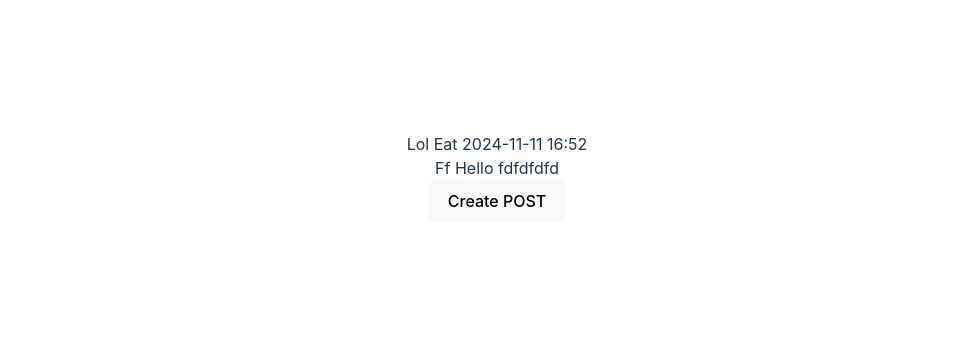
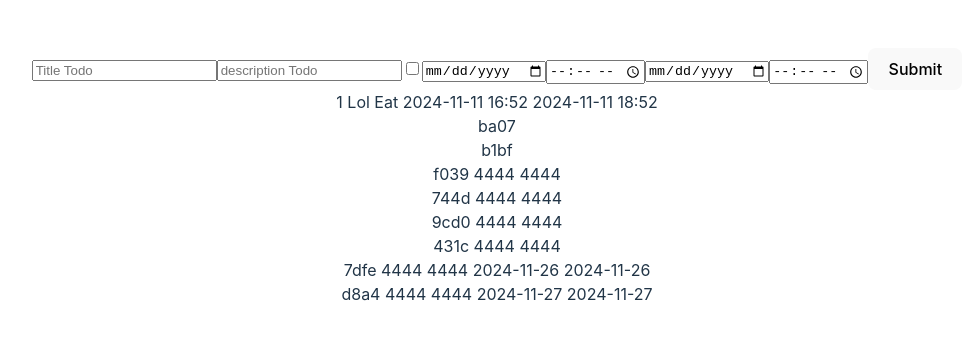
Before and after one commit to Garpirik/College_Todolist, a React (Vite) app: page / in a window 1280 px wide. Shown: the part 223-562 px from the top of the page, without its empty margins (143-1116 px from the left). Built offline with nearby package versions, Linux system fonts and the light colour scheme; data requests are answered from the project's data file.

Commit message:
Some file names changed, add Formik library , add form for add todo

```diff
--- a/db.json
+++ b/db.json
@@ -11,13 +11,83 @@
       }
     },
     {
-      "id": "aaf7",
-      "title": "Ff",
-      "description": "Hello",
+      "id": "ba07",
+      "title": "",
+      "description": "",
       "completed": true,
       "data": {
-        "createdAt": "fdfdfdfd",
-        "deadline": "sdfsdfsdf"
+        "createdAt": "",
+        "deadline": ""
+      }
+    },
+    {
+      "id": "b1bf",
+      "title": "",
+      "description": "",
+      "completed": true,
+      "data": {
+        "createdAt": "",
+        "deadline": ""
+      }
+    },
+    {
+      "id": "f039",
+      "title": "4444",
+      "description": "4444",
+      "completed": true,
+      "data": {
+        "createdAt": "",
+        "deadline": ""
+      }
+    },
+    {
+      "id": "744d",
+      "title": "4444",
+      "description": "4444",
+      "completed": true,
+      "data": {
+        "createdAt": "",
+        "deadline": ""
+      }
+    },
+    {
+      "id": "9cd0",
+      "title": "4444",
+      "description": "4444",
+      "completed": true,
+      "data": {
+        "createdAt": "",
+        "deadline": ""
+      }
+    },
+    {
+      "id": "431c",
+      "title": "4444",
+      "description": "4444",
+      "completed": true,
+      "data": {
+        "createdAt": "",
+        "deadline": ""
+      }
+    },
+    {
+      "id": "7dfe",
+      "title": "4444",
+      "description": "4444",
+      "completed": true,
+      "data": {
+        "createdAt": "2024-11-26",
+        "deadline": "2024-11-26"
+      }
+    },
+    {
+      "id": "d8a4",
+      "title": "4444",
+      "description": "4444",
+      "completed": true,
+      "data": {
+        "createdAt": "2024-11-27",
+        "deadline": "2024-11-27"
       }
     }
   ]
--- a/src/App.tsx
+++ b/src/App.tsx
@@ -1,12 +1,14 @@
 
 import './App.css'
-import EventContainer from './components/EventContainer'
+import TodoContainer from './components/TodoContainer'
+
+
 
 function App() {
 
   return (
     <>
-    <EventContainer />
+    <TodoContainer />
     </>
   )
 }
--- a/src/components/EventContainer.tsx
+++ /dev/null
@@ -1,34 +0,0 @@
-
-import { ITodo } from "../models/ITodo";
-import { TodoAPI } from "../Service/TodoService";
-
-// interface IPost{
-//     post: ITodo
-// }
-
-const EventContainer: React.FC  = () =>{
-    // const {data  } = TodoAPI.useGetTodoIdQuery(1);
-    const {data , isLoading, error} = TodoAPI.useGetAllTodoQuery(100 )
-   const [createPost, {}] = TodoAPI.useCreateTodoMutation();
-
-
-
-   const createButtonPost = async  ()  =>{
-    const title = prompt();
-        await createPost ({title: "Ff", description: "Hello", completed: true , data: {createdAt : "fdfdfdfd" , deadline :"sdfsdfsdf"}} as unknown as ITodo)
-   }
-
-   return(
-        <div>
-        {isLoading && <div>Loading...</div>}
-        {error && <div> error </div>}
-        {data && data.map(el =>
-        <div key={el.id}>
-            {el.title} {el.description} {el.data.createdAt.toString()}
-        </div>)}
-        <button onClick={() => createButtonPost()}>Create POST</button>
-        </div>
-    )
-}
-
-export default EventContainer;
--- /dev/null
+++ b/src/components/TodoContainer.tsx
@@ -0,0 +1,67 @@
+
+import { Form, Formik, Field } from "formik";
+import { ITodo } from "../models/ITodo";
+import { TodoAPI } from "../Service/TodoService";
+import TodoItem from "./TodoItem";
+
+// interface IPost{
+//     post: ITodo
+// }
+
+interface ValuesForm{
+    title : string,
+    description : string,
+    completed : boolean
+    data: {createdAt : string, deadline : string}
+}
+
+
+
+
+const TodoContainer: React.FC  = () =>{
+    // const {data  } = TodoAPI.useGetTodoIdQuery(1);
+    const {data , isLoading, error} = TodoAPI.useGetAllTodoQuery(100 )
+   const [createTodo, {}] = TodoAPI.useCreateTodoMutation();
+
+   const initialValues : ITodo = {title : '', description :'', completed : false, data:{createdAt :"" , deadline : ""}}
+
+
+   const createTodoButton = async  (todo : ValuesForm)  =>{
+
+        await createTodo({title: todo.title, description: todo.description, completed: todo.completed , data: {createdAt : todo.data.createdAt , deadline : todo.data.createdAt}} as unknown as ITodo)
+   }
+
+   return(
+        <div>
+        {isLoading && <div>Loading...</div>}
+        {error && <div> error </div>}
+
+        <Formik initialValues={initialValues} onSubmit={(value) => {createTodoButton(value)}}>
+
+            <Form>
+                <label htmlFor="title"></label>
+                <Field id="title" name="title" placeholder="Title Todo" />
+                <label htmlFor="title"></label>
+                <Field id="description" name="description" placeholder="description Todo" />
+                <label htmlFor="title"></label>
+                <Field type="checkbox" id="completed" name="completed" placeholder="Title Todo"  />
+                <label htmlFor="title"></label>
+                <Field type="date" id="createdAt" name="data.createdAt" placeholder="Create at"  />
+                <Field type="time" id="createdAt" name="data.createdAt" placeholder="Create at"  />
+                <Field type="date" id="createdAt" name="data.deadline" placeholder="Finish to time"  />
+                <Field type="time" id="createdAt" name="data.deadline" placeholder="Finish to time"  />
+                <button type="submit">Submit</button>
+            </Form>
+
+        </Formik>
+
+
+        {data && data.map(el =>
+        <TodoItem key={el.id} props={el} />
+    )}
+        {/* <button onClick={() => createTodoButton()}>Create POST</button> */}
+        </div>
+    )
+}
+
+export default TodoContainer;
--- /dev/null
+++ b/src/components/TodoItem.tsx
@@ -0,0 +1,16 @@
+import { ITodo } from "../models/ITodo";
+
+interface TodoItemProps{
+    props : ITodo
+}
+
+
+const TodoItem : React.FC <TodoItemProps>  = ({props} ) =>{
+    return(
+        <div>
+            {props.id} {props.title } {props.description} {props.data.createdAt} {props.data.deadline}
+        </div>
+
+    )
+}
+export default TodoItem;
--- a/src/models/ITodo.ts
+++ b/src/models/ITodo.ts
@@ -1,6 +1,6 @@
 
  export interface ITodo{
-    id: number,
+    id?: number,
     title : string,
     description : string,
     completed : boolean,
```
